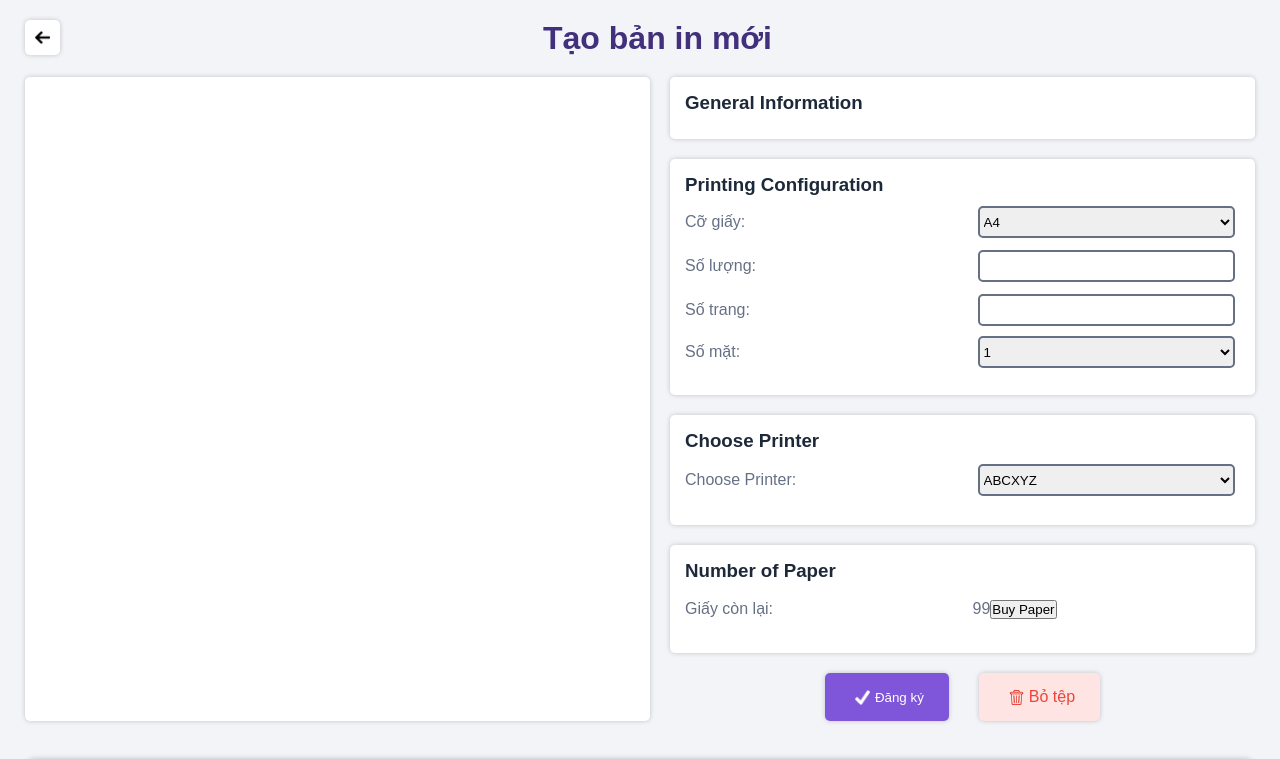
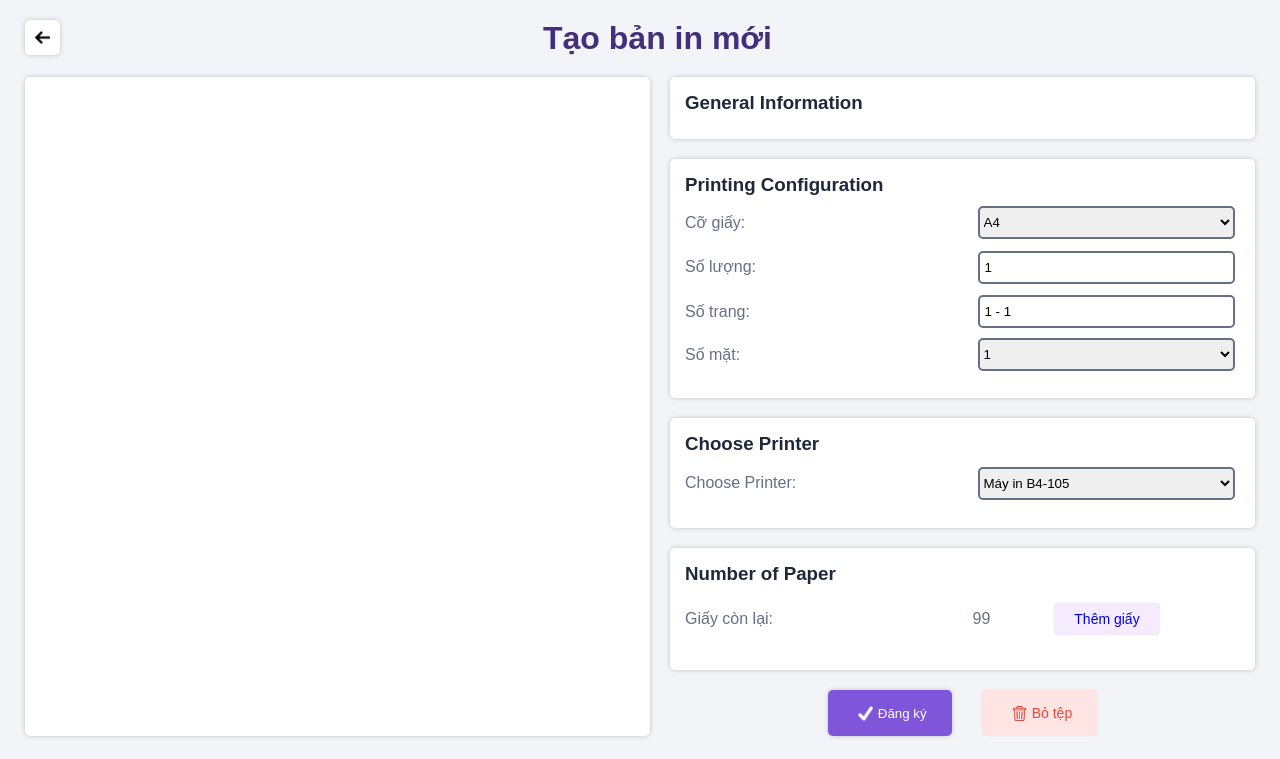
Before and after one commit to Jamesklein218/HCMUT_SPSS, a React (Create React App) app in the folder code/: page /PrintConfig in a window 1280 px wide. Shown: the top 759 px of the page. Built offline with nearby package versions, Linux system fonts and the light colour scheme.

Commit message:
fix print UI

```diff
--- a/code/src/Pages/Print/Print.css
+++ b/code/src/Pages/Print/Print.css
@@ -37,18 +37,23 @@ body {
     margin-bottom: 20px;
   }
 
+  .page-content {
+    display: flex;
+    justify-content: center;
+  }
+
   .file-drop-box {
     background-color: #fff;
     border: 0px solid #ccc;
-    border-radius: 5px;
+    border-radius: 10px;
     box-shadow: 0 0 5px rgba(0, 0, 0, 0.2); /* Add drop shadow */
-    padding: 50px;
+    padding: 40px;
     margin: 30px 100px auto;
     text-align: center;
     cursor: pointer;
     color: #667085;
     font-weight: bold;
-    max-width: 100%;
+    width: 700px;
     height: auto;
   }
 
--- a/code/src/Pages/Print/Print.jsx
+++ b/code/src/Pages/Print/Print.jsx
@@ -46,6 +46,7 @@ const Print = () => {
           <h1>Tạo bản in mới</h1>
         </div>
       </div>
+      <div className="page-content">
       <div
         className="file-drop-box"
         onDrop={handleFileDrop}
@@ -63,6 +64,7 @@ const Print = () => {
           onChange={handleFileSelect}
         />
       </div>
+      </div>
     </div>
   );
 };
--- a/code/src/Pages/PrintConfig/PrintConfig.css
+++ b/code/src/Pages/PrintConfig/PrintConfig.css
@@ -117,7 +117,7 @@
     margin: 0px 5px;
     border: 2px solid #667085;
     border-radius: 5px;
-    height: 32px;
+    height: 33px;
     padding: 5px;
   }
 
@@ -127,7 +127,7 @@
     margin: 0px 5px;
     border: 2px solid #667085;
     border-radius: 5px;
-    height: 32px;
+    height: 33px;
   }
 
   .config-entry {
@@ -145,6 +145,31 @@
   select {
     flex: 1;
     /* Add any additional styling you need for the input/select */
+  }
+
+  .buypaper-button {
+    background-color: #F4EBFF;
+    border: 0px solid #ccc;
+    border-radius: 5px;
+    margin-left: 5vw;
+    margin-right: 5vw;
+    padding: 8px 20px;
+    box-shadow: 0 0 1px rgba(0, 0, 0, 0.2); /* Add drop shadow */
+    display: inline-flex;
+    align-items: center;
+    cursor: pointer;
+    text-decoration: none; /* Remove underline for link behavior */
+  }
+
+  .msg {
+    display: flex;
+    color: #F04438;
+    align-items: center;
+    width: 100%;
+    justify-content: center;
+    margin: 0 auto;
+    padding: 0 0 10px 0;
+    font-weight: bold;
   }
 
   .button-container {
@@ -173,12 +198,17 @@
     margin: 0px 5px;
 }
 
+.check-button:disabled {
+  opacity: 0.5;  /* You can adjust the opacity value as needed */
+  cursor: not-allowed;  /* Change the cursor to indicate it's not clickable */
+}
+
 .bin-button {
   background-color: #FEE4E2;
   border: 0px solid #ccc;
   border-radius: 5px;
   padding: 15px 25px;
-  box-shadow: 0 0 5px rgba(0, 0, 0, 0.2); /* Add drop shadow */
+  box-shadow: 0 0 1px rgba(0, 0, 0, 0.2); /* Add drop shadow */
   color: #F04438;
   display: inline-flex;
   align-items: center;
--- a/code/src/Pages/PrintConfig/PrintConfig.jsx
+++ b/code/src/Pages/PrintConfig/PrintConfig.jsx
@@ -42,12 +42,16 @@ const PrintConfig = (props) => {
 
   // Placeholder content for the second column (printing configuration)
   const [printingConfig, setPrintingConfig] = useState([
-    { type: "size", value: "" },
-    { type: "number", value: "" },
-    { type: "range", value: "" },
-    { type: "paper", value: "" },
-    { type: "printer", value: "" }, // Added "printer" type
+    { type: "size", value: "A4" },
+    { type: "number", value: "1" },
+    { type: "range", value: "1 - 1" },
+    { type: "paper", value: "1" },
+    { type: "printer", value: "B4-105" }, // Added "printer" type
   ]);
+
+  const rangeString = printingConfig[2].value;
+  const [start, end] = rangeString.split('-').map(value => parseInt(value.trim(), 10));
+  const num_page = Math.ceil((end - start + 1) / parseInt(printingConfig[3].value)) * printingConfig[1].value
 
   const handleConfigChange = (index, value, type) => {
     const updatedConfig = [...printingConfig];
@@ -64,17 +68,14 @@ const PrintConfig = (props) => {
   };
 
   const handleConfirmModal = () => {
-    const rangeString = printingConfig[2].value;
-    const [start, end] = rangeString.split('-').map(value => parseInt(value.trim(), 10));
-    const num_page = Math.ceil((end - start + 1) / parseInt(printingConfig[3].value)) * printingConfig[1].value
     const pages_left = numberOfPages.pages - num_page
     if (pages_left >= 0) {
       updateNumberOfPages({pages: pages_left})
+      const newitems = { file: files[0].name, date: formattedDate, printer: printingConfig[4].value, page: `${num_page} trang`, printStatus: "Đang chờ" };
+      const newArray = [newitems, ...printInfoItems]
+      updatePrintInfoItems(newArray);
     }
 
-    const newitems = { file: files[0].name, date: formattedDate, printer: printingConfig[4].value, page: `${num_page} trang`, printStatus: "Đang chờ" };
-    const newArray = [newitems, ...printInfoItems]
-    updatePrintInfoItems(newArray);
     setIsModalOpen(false);
   }
 
@@ -82,7 +83,7 @@ const PrintConfig = (props) => {
   const printingConfigItems = [
     { label: "General Information", content: files && getGeneralInfo(files[0]) },
     { label: "Printing Configuration", content: printingConfig.slice(0, 4) },
-    { label: "Choose Printer", content: printingConfig[4].type },
+    { label: "Choose Printer", content: printingConfig[4] },
     { label: "Number of Paper", content: numberOfPages.pages },
   ];
 
@@ -102,9 +103,9 @@ const PrintConfig = (props) => {
         <div className="printconfig-content">
           {/* First Column */}
           <div className="first-column">
-            {files && files.length > 0 && (
-              <img src={URL.createObjectURL(files[0])} alt="File Preview" />
-            )}
+          {files && files.length > 0 && (
+            <img src={URL.createObjectURL(files[0])} alt="File Preview" />
+          )}
           </div>
           {/* Second Column */}
           <div className="second-column">
@@ -164,11 +165,12 @@ const PrintConfig = (props) => {
                       <div className="config-entry">
                         <label>Choose Printer:</label>
                         <select
-                          value={item.content}
+                          value={item.content.value}
                           onChange={(e) => handleConfigChange(4, e.target.value, "printer")}
                         >
-                          <option value="">ABCXYZ</option>
-                          <option value="printer2">Printer 2</option>
+                          <option value="B4-105">Máy in B4-105</option>
+                          <option value="A4-401">Máy in A4-401</option>
+                          <option value="C6-105">Máy in C6-105</option>
                           {/* Add more printer options as needed */}
                         </select>
                       </div>
@@ -180,7 +182,7 @@ const PrintConfig = (props) => {
                         <p>{item.content}</p>
                         <div className="buypaper-button">
                           <Link to="/BuyPaper">
-                            <button>Buy Paper</button>
+                            <p style={{fontSize: 14}}>Thêm giấy</p>
                           </Link>
                         </div>
                       </div>
@@ -190,9 +192,25 @@ const PrintConfig = (props) => {
                 )}
               </div>
             ))}
+              <div>
+                {(num_page > numberOfPages.pages) ? (
+                  <div className="msg">
+                    {/* Content to display when the condition is true */}
+                    <p>Lỗi: Không đủ giấy để in!</p>
+                  </div>
+                ) : (
+                  <div>
+                    {/* Content to display when the condition is false */}
+                  </div>
+                )}
+              </div>
             {/* Placeholder for buttons at the bottom */}
             <div className="button-container">
-              <button className= "check-button" onClick={handleButtonClick}>
+              <button
+              className= "check-button"
+              onClick={handleButtonClick}
+              disabled={num_page > numberOfPages.pages}
+              >
                 <img style={{ width: '15px', height: 'auto' }} src="./Images/checkmark.png" alt="check" />
                 <p>Đăng ký</p>
               </button>
@@ -205,7 +223,7 @@ const PrintConfig = (props) => {
               <Link to="/Print">
                 <div className="bin-button">
                   <img src="./Images/bin.png" alt="Bin Icon" />
-                  <p>Bỏ tệp</p>
+                  <p style={{fontSize: 14}}>Bỏ tệp</p>
                 </div>
               </Link>
             </div>
```
